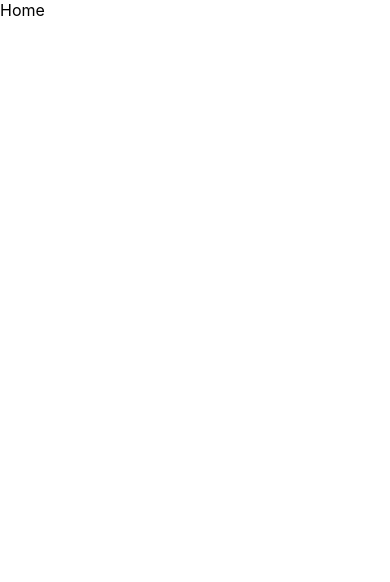
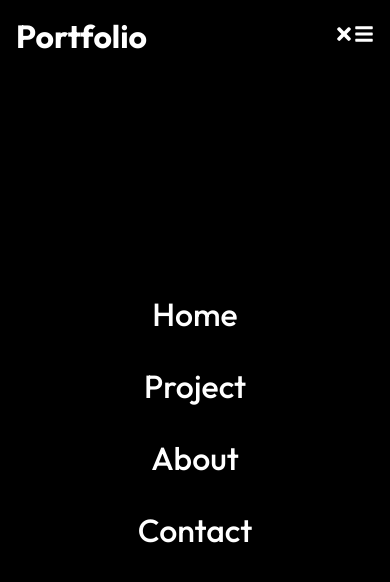
Before and after one commit to Jeelm8102/myPortfolio, a React (Create React App) app: page / in a window 390 px wide. Shown: the top 582 px of the page. Built offline with nearby package versions, Linux system fonts and the light colour scheme.

Commit message:
added navbar for both mobile view and desktop view

```diff
--- a/src/App.js
+++ b/src/App.js
@@ -4,6 +4,7 @@
 import About from "./routes/About";
 import Project from "./routes/Project";
 import Contact from "./routes/Contact";
+
 import { Route,Routes } from "react-router-dom";
 
 function App() {
--- /dev/null
+++ b/src/components/NavStyles.css
@@ -0,0 +1,51 @@
+.header{
+    display: flex;
+    justify-content: space-between;
+    align-items: center;
+    padding: 1rem;
+}
+
+.nav-menu{
+    display: flex;
+}
+
+.nav-menu li{
+    padding: 0 1rem;
+}
+
+.nav-menu li a{
+    font-size: 1.2rem;
+    font-weight: 500;
+
+}
+
+.hamburger{
+    display: none;
+}
+
+@media screen and (max-width: 1040px) {
+    .nav-menu{
+        flex-direction: column;
+        justify-content: center;
+        align-items: center;
+        width: 100%;
+        height: 100vh;
+        background: rgba(0,0,0,0.9);
+        position: absolute;
+        top: 0;
+        left: 0;
+        z-index: -3;
+    }
+
+    .nav-menu li {
+        padding: 1rem 0;
+    }
+
+    .nav-menu li a {
+        font-size: 2rem;
+    }
+
+    .hamburger{
+        display: initial;
+    }
+}
--- a/src/components/Navbar.js
+++ b/src/components/Navbar.js
@@ -1,12 +1,39 @@
-import "./NavbarStyle.css";
+// import "./NavbarStyle.css";
+import "./NavStyles.css";
 
-import React from 'react';
+import React, { useState } from 'react';
 import { Link } from "react-router-dom";
 
+import { FaBars, FaTimes } from "react-icons/fa";
+
 const Navbar = () => {
+  const [click, setClick] = useState(false);
+  const handleClick = () => setClick(!click);
+
+
   return (
     <div className="header">
-        <Link></Link>
+        <Link to="/">
+          <h1>Portfolio</h1>
+        </Link>
+        <ul className="nav-menu">
+          <li>
+            <Link to="/">Home</Link>
+          </li>
+          <li>
+            <Link to="/project">Project</Link>
+          </li>
+          <li>
+            <Link to="/about">About</Link>
+          </li>
+          <li>
+            <Link to="/contact">Contact</Link>
+          </li>
+        </ul>
+        <div className="hamburger">
+          <FaTimes size={20} style={{color:"#fff"}} />
+          <FaBars size={20} style={{color:"#fff"}} />
+        </div>
     </div>
   )
 };
--- a/src/index.css
+++ b/src/index.css
@@ -1,13 +1,43 @@
-body {
+@import url('https://fonts.googleapis.com/css2?family=Outfit:wght@100;200;300;400;500;600;700;800;900&display=swap');
+
+*{
+  box-sizing: border-box;
   margin: 0;
-  font-family: -apple-system, BlinkMacSystemFont, 'Segoe UI', 'Roboto', 'Oxygen',
-    'Ubuntu', 'Cantarell', 'Fira Sans', 'Droid Sans', 'Helvetica Neue',
-    sans-serif;
-  -webkit-font-smoothing: antialiased;
-  -moz-osx-font-smoothing: grayscale;
+  padding: 0;
+  font-family: 'Outfit', sans-serif;
 }
 
-code {
-  font-family: source-code-pro, Menlo, Monaco, Consolas, 'Courier New',
-    monospace;
+body{
+  background: #000;
 }
+
+h1,h4,p,a{
+  color: #fff;
+  text-decoration: none;
+}
+
+ul{
+  list-style-type: none;
+}
+
+.btn{
+  padding: 12px 32px;
+  font-size: 1rem;
+  text-transform: uppercase;
+  background: rgb(248, 217, 15);
+  color: #222;
+  border: 1px solid #fff;
+  font-weight: 600;
+  cursor: pointer;
+}
+
+.btn-light{
+  background: transparent;
+  color: #fff;
+}
+
+.btn:hover{
+  background: rgba(225, 225, 225, 0.2);
+  color: #fff;
+  transition: 0.3s;
+}
--- a/src/routes/Home.js
+++ b/src/routes/Home.js
@@ -1,9 +1,12 @@
 import React from 'react'
+import Navbar from '../components/Navbar'
 
 const Home = () => {
   return (
-    <div>Home</div>
-  )
-}
+    <div>
+      <Navbar/>
+    </div>
+  );
+};
 
-export default Home
+export default Home;
```
Also changed, not shown: src/components/NavbarStyles.css (deleted).
